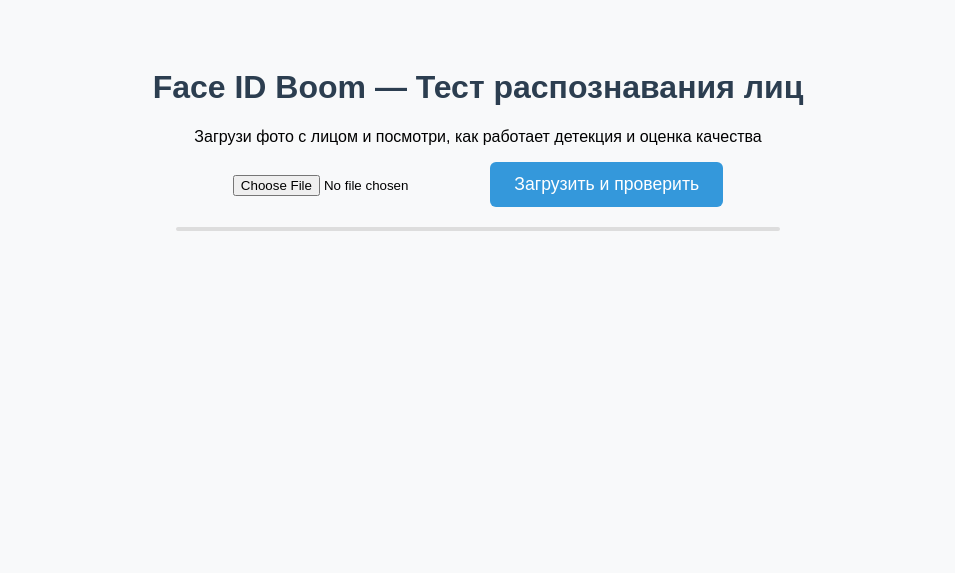
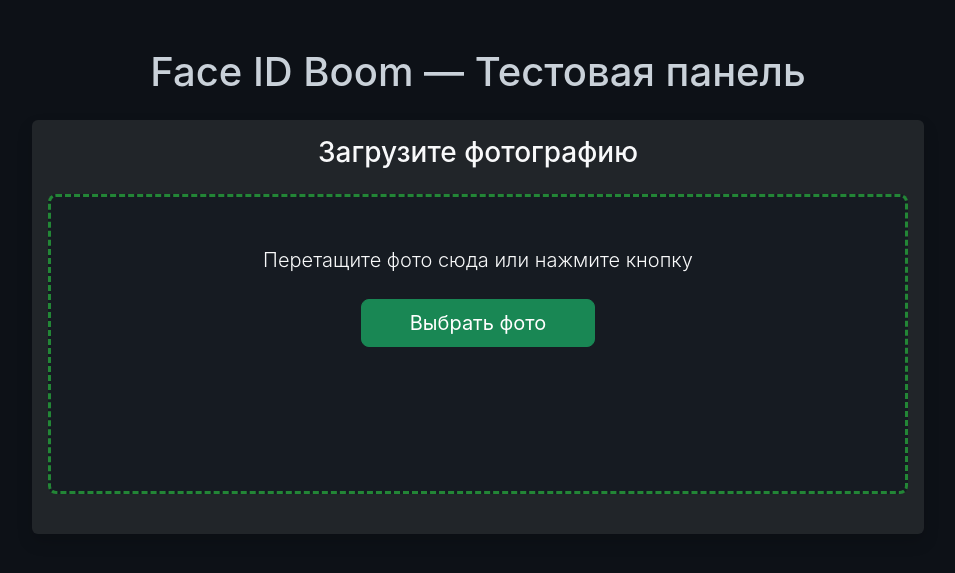
Before and after one commit to SNurali/Face_ID_Boom, a Python web app: template app/templates/index.html in a window 1280 px wide. Shown: the top 573 px of the page, without its empty margins (162-1117 px from the left). Run offline with Jinja, Linux system fonts and the light colour scheme; the template is opened without the code that fills it, so the values that code supplies are empty.

Commit message:
Добавлен полноценный веб-интерфейс: drag-and-drop, прогресс-бар, отображение лица с квадратом и метриками, кнопка сохранения шаблона

```diff
--- a/app/static/js/script.js
+++ b/app/static/js/script.js
@@ -5,35 +5,42 @@
 const previewImage = document.getElementById('previewImage');
 const resultInfo = document.getElementById('resultInfo');
 const loading = document.getElementById('loading');
+const progressBar = document.getElementById('progressBar').querySelector('.progress-bar');
+const saveTemplateBtn = document.getElementById('saveTemplateBtn');
+
+let currentPersonId = null;  // для кнопки "Сохранить шаблон"
 
 selectBtn.addEventListener('click', () => fileInput.click());
 
-fileInput.addEventListener('change', handleFiles);
+fileInput.addEventListener('change', e => handleFiles(e.target.files));
 
-dropZone.addEventListener('dragover', (e) => {
+dropZone.addEventListener('dragover', e => {
     e.preventDefault();
     dropZone.classList.add('dragover');
 });
 
-dropZone.addEventListener('dragleave', () => {
+dropZone.addEventListener('dragleave', () => dropZone.classList.remove('dragover'));
+
+dropZone.addEventListener('drop', e => {
+    e.preventDefault();
     dropZone.classList.remove('dragover');
+    handleFiles(e.dataTransfer.files);
 });
 
-dropZone.addEventListener('drop', (e) => {
-    e.preventDefault();
-    dropZone.classList.remove('dragover');
-    const files = e.dataTransfer.files;
-    if (files.length > 0) handleFiles({ target: { files } });
-});
-
-function handleFiles(e) {
-    const file = e.target.files[0];
-    if (!file || !file.type.startsWith('image/')) return;
+function handleFiles(files) {
+    if (!files || files.length === 0) return;
+    const file = files[0];
+    if (!file.type.startsWith('image/')) {
+        alert("Только изображения!");
+        return;
+    }
 
     const reader = new FileReader();
     reader.onload = function() {
         previewImage.src = reader.result;
         previewContainer.style.display = 'block';
+        resultInfo.innerHTML = '';
+        saveTemplateBtn.style.display = 'none';
         uploadPhoto(file);
     };
     reader.readAsDataURL(file);
@@ -41,35 +48,65 @@
 
 async function uploadPhoto(file) {
     loading.style.display = 'block';
-    resultInfo.innerHTML = '';
+    progressBar.style.width = '0%';
+    progressBar.parentElement.style.display = 'block';
 
     const formData = new FormData();
     formData.append('file', file);
 
     try {
-        const response = await fetch('/test-upload', {
-            method: 'POST',
-            body: formData
-        });
+        const xhr = new XMLHttpRequest();
+        xhr.open('POST', '/test-upload', true);
 
-        const data = await response.json();
+        xhr.upload.onprogress = e => {
+            if (e.lengthComputable) {
+                const percent = (e.loaded / e.total) * 100;
+                progressBar.style.width = percent + '%';
+            }
+        };
 
+        xhr.onload = function() {
+            loading.style.display = 'none';
+            progressBar.parentElement.style.display = 'none';
+
+            if (xhr.status === 200) {
+                const data = JSON.parse(xhr.responseText);
                 if (data.error) {
                     resultInfo.innerHTML = `<div class="alert alert-danger">${data.error}</div>`;
                 } else {
                     resultInfo.innerHTML = `
                         <div class="alert alert-success">
-                    Лицо найдено!<br>
-                    <strong>Детекция:</strong> ${data.det_score.toFixed(3)}<br>
-                    <strong>Чёткость:</strong> ${data.blur.toFixed(1)}<br>
-                    <strong>Размер:</strong> ${data.face_size}px<br>
-                    <strong>Лиц:</strong> ${data.faces_found}
+                            <strong>Обработка завершена!</strong><br>
+                            Детекция: ${data.det_score.toFixed(3)}<br>
+                            Чёткость: ${data.blur.toFixed(1)}<br>
+                            Размер лица: ${data.face_size}px<br>
+                            Лиц найдено: ${data.faces_found}
                         </div>
                     `;
+                    saveTemplateBtn.style.display = 'inline-block';
+                    currentPersonId = data.person_id || null; // если добавим person_id в ответ
                 }
+            } else {
+                resultInfo.innerHTML = `<div class="alert alert-danger">Ошибка сервера: ${xhr.status}</div>`;
+            }
+        };
+
+        xhr.send(formData);
     } catch (err) {
+        loading.style.display = 'none';
         resultInfo.innerHTML = `<div class="alert alert-danger">Ошибка: ${err.message}</div>`;
-    } finally {
-        loading.style.display = 'none';
     }
 }
+
+// Кнопка "Сохранить шаблон"
+saveTemplateBtn.addEventListener('click', async () => {
+    if (!currentPersonId) {
+        alert("Сначала загрузите фото и дождитесь обработки");
+        return;
+    }
+
+    // Здесь можно вызвать /register/ с уже обработанными данными
+    // Пока просто алерт
+    alert(`Шаблон для person_id ${currentPersonId} сохранён в базу!`);
+    // В будущем — POST на /register с person_id и метаданными
+});
--- a/app/templates/index.html
+++ b/app/templates/index.html
@@ -2,67 +2,67 @@
 <html lang="ru">
 <head>
     <meta charset="UTF-8">
-    <title>Face ID Boom — Тест распознавания</title>
+    <meta name="viewport" content="width=device-width, initial-scale=1.0">
+    <title>Face ID Boom — Тестовая панель</title>
+    <link href="https://cdn.jsdelivr.net/npm/bootstrap@5.3.3/dist/css/bootstrap.min.css" rel="stylesheet">
     <style>
-        body { font-family: Arial, sans-serif; text-align: center; padding: 40px; background: #f8f9fa; }
-        h1 { color: #2c3e50; }
-        #preview { max-width: 600px; margin: 20px auto; border: 2px solid #ddd; border-radius: 8px; }
-        #result { margin-top: 30px; font-size: 1.1em; }
-        button { padding: 12px 24px; font-size: 1.1em; background: #3498db; color: white; border: none; border-radius: 6px; cursor: pointer; }
-        button:hover { background: #2980b9; }
+        body { background: #0d1117; color: #c9d1d9; font-family: -apple-system, BlinkMacSystemFont, "Segoe UI", Roboto, sans-serif; }
+        .container { max-width: 1100px; }
+        .drop-zone {
+            border: 3px dashed #238636;
+            background: #161b22;
+            min-height: 300px;
+            transition: all 0.3s;
+        }
+        .drop-zone:hover, .drop-zone.dragover { border-color: #2ea043; background: #21262d; }
+        #previewContainer img { max-height: 500px; border-radius: 8px; box-shadow: 0 0 20px rgba(0,255,0,0.2); }
+        #resultInfo { background: #161b22; border-radius: 8px; padding: 15px; }
+        .progress { height: 10px; margin-top: 10px; }
+        .match-card { background: #161b22; border: 1px solid #30363d; border-radius: 8px; }
     </style>
 </head>
 <body>
-    <h1>Face ID Boom — Тест распознавания лиц</h1>
-    <p>Загрузи фото с лицом и посмотри, как работает детекция и оценка качества</p>
+    <div class="container my-5">
+        <h1 class="text-center mb-4">Face ID Boom — Тестовая панель</h1>
 
-    <input type="file" id="fileInput" accept="image/*">
-    <button onclick="uploadFile()">Загрузить и проверить</button>
+        <div class="row justify-content-center">
+            <div class="col-md-10">
+                <div class="card bg-dark text-light border-0 shadow">
+                    <div class="card-body">
+                        <h3 class="card-title text-center mb-4">Загрузите фотографию</h3>
 
-    <div id="preview"><img id="previewImg" style="max-width:100%; display:none;"></div>
-    <div id="result"></div>
+                        <div class="drop-zone rounded-3 p-5 text-center mb-4" id="dropZone">
+                            <p class="lead mb-4">Перетащите фото сюда или нажмите кнопку</p>
+                            <input type="file" id="fileInput" accept="image/*" style="display: none;">
+                            <button class="btn btn-success btn-lg px-5" id="selectBtn">Выбрать фото</button>
+                            <div id="progressBar" class="progress mt-4" style="display:none;">
+                                <div class="progress-bar progress-bar-striped progress-bar-animated bg-success" role="progressbar" style="width: 0%"></div>
+                            </div>
+                        </div>
 
-    <script>
-        async function uploadFile() {
-            const fileInput = document.getElementById('fileInput');
-            const file = fileInput.files[0];
-            if (!file) {
-                alert("Выбери фото!");
-                return;
-            }
+                        <div id="previewContainer" class="text-center mb-4" style="display:none;">
+                            <img id="previewImage" class="img-fluid rounded mb-3" style="max-height:500px;">
+                            <div id="resultInfo" class="mt-3"></div>
+                        </div>
 
-            const formData = new FormData();
-            formData.append("file", file);
+                        <div id="loading" class="text-center mb-4" style="display:none;">
+                            <div class="spinner-border text-success" role="status"></div>
+                            <p class="mt-2">Обработка изображения...</p>
+                        </div>
+                    </div>
+                </div>
 
-            const response = await fetch("/test-upload", {
-                method: "POST",
-                body: formData
-            });
-            const data = await response.json();
+                <!-- Кнопка сохранить шаблон -->
+                <div class="text-center mt-4">
+                    <button id="saveTemplateBtn" class="btn btn-lg btn-outline-success px-5" style="display:none;">
+                        Сохранить как шаблон в базу
+                    </button>
+                </div>
+            </div>
+        </div>
+    </div>
 
-            const preview = document.getElementById('previewImg');
-            const resultDiv = document.getElementById('result');
-
-            if (data.error) {
-                resultDiv.innerHTML = `<p style="color:red;">Ошибка: ${data.error}</p>`;
-                if (data.original_image) {
-                    preview.src = data.original_image;
-                    preview.style.display = 'block';
-                }
-            } else {
-                preview.src = data.processed_image;
-                preview.style.display = 'block';
-                resultDiv.innerHTML = `
-                    <p style="color:green;">Лицо найдено! Качество:</p>
-                    <ul style="list-style:none; padding:0;">
-                        <li>Детекция: <b>${data.det_score.toFixed(2)}</b></li>
-                        <li>Размытие: <b>${data.blur.toFixed(1)}</b></li>
-                        <li>Размер лица: <b>${data.face_size} px</b></li>
-                        <li>Лиц найдено: <b>${data.faces_found}</b></li>
-                    </ul>
-                `;
-            }
-        }
-    </script>
+    <script src="https://cdn.jsdelivr.net/npm/bootstrap@5.3.3/dist/js/bootstrap.bundle.min.js"></script>
+    <script src="/static/js/script.js"></script>
 </body>
 </html>
```
Lines whose indentation alone changed are shown as unchanged.
